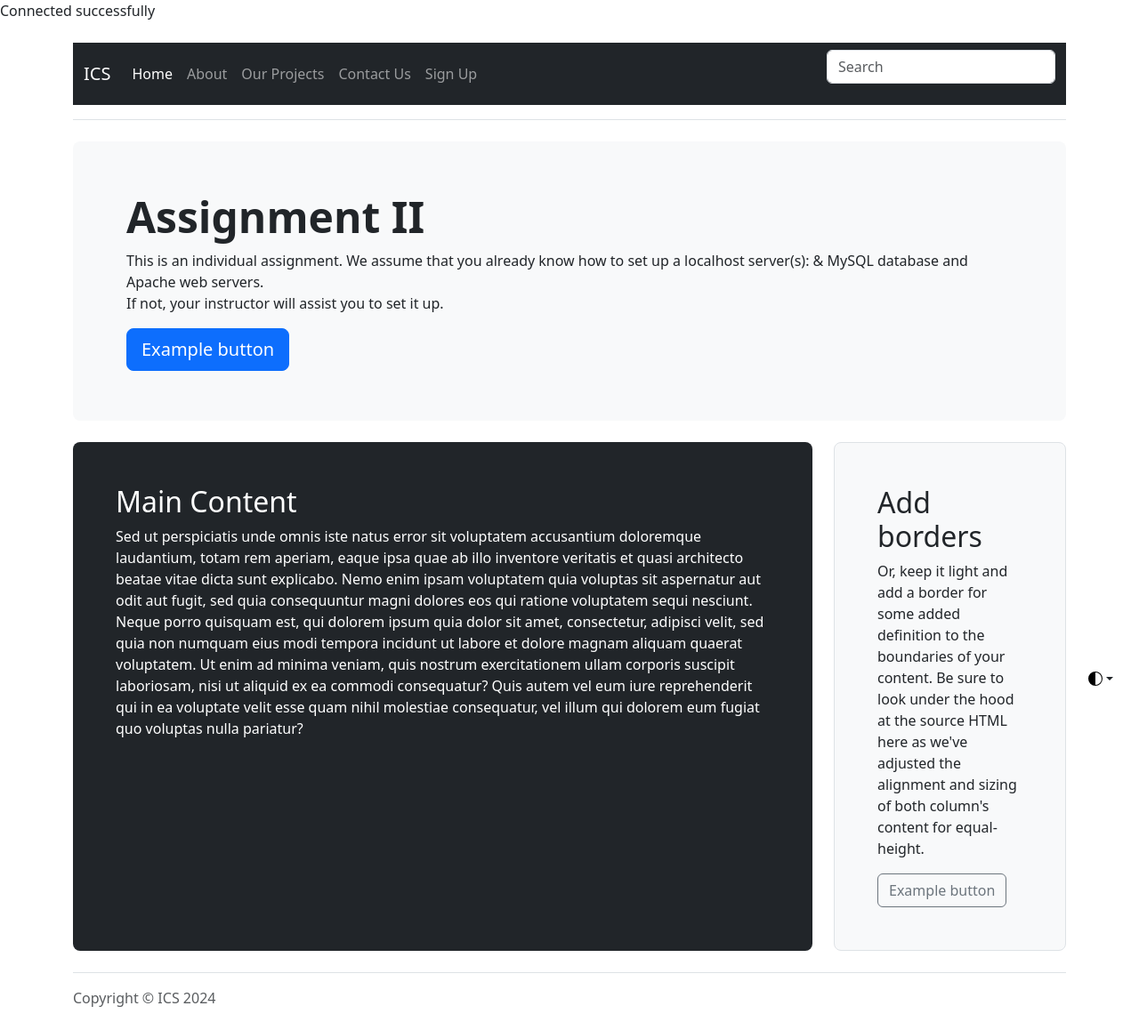
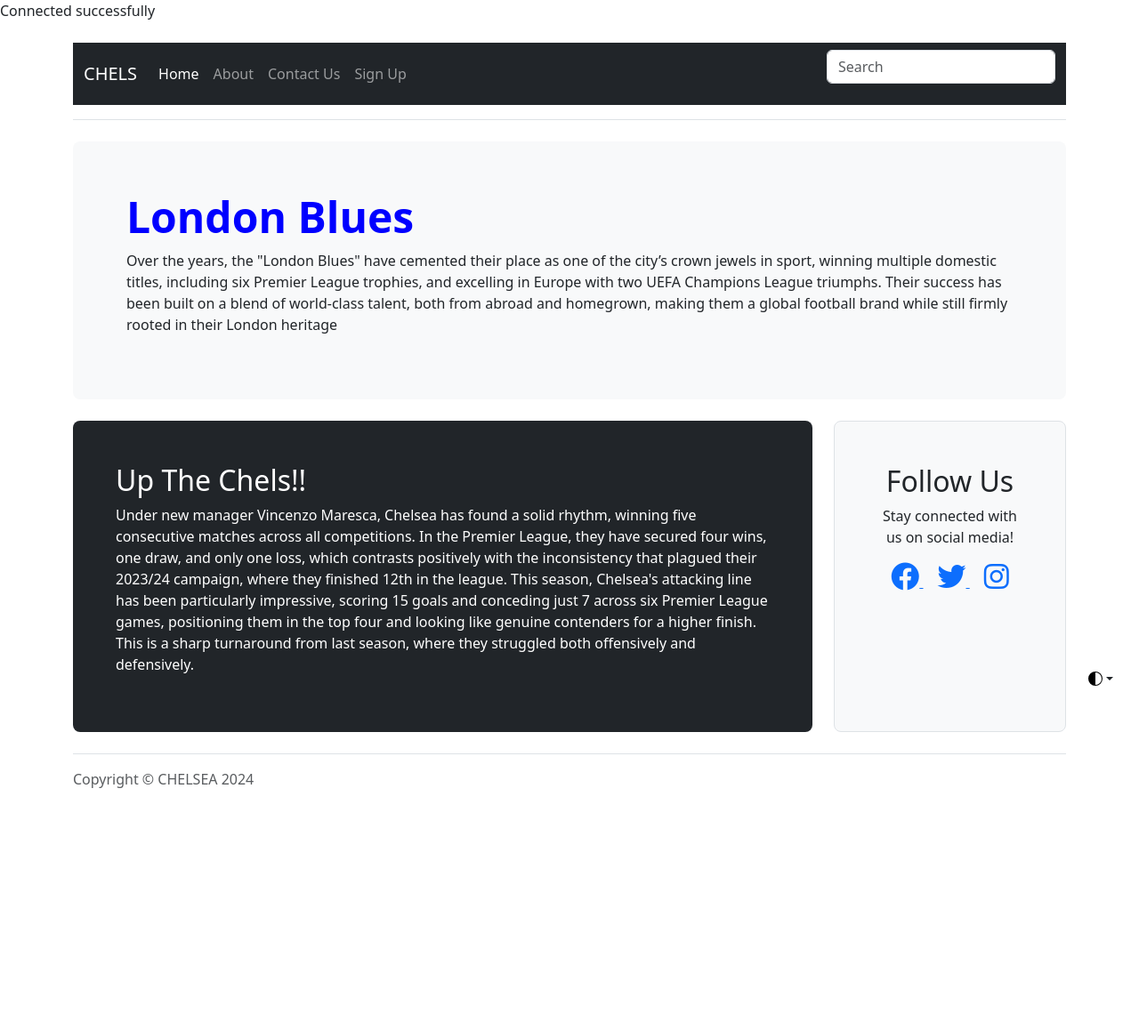
Before and after one commit to patrickmaishn/Iap_assignment, a PHP site: page /phpmailer/ in a window 1280 px wide. Shown: the whole page at 89% size. After the commit the page ends 886 px from the top, so only its background shows below. Run offline with PHP 8.4, Linux system fonts and the light colour scheme.

Commit message:
Modified Index

```diff
--- a/Menus/menus.php
+++ b/Menus/menus.php
@@ -61,7 +61,7 @@ class menus{
       <header class="pb-3 mb-4 border-bottom">
         <nav class="navbar navbar-expand-lg navbar-dark bg-dark" aria-label="Ninth navbar example">
             <div class="container-xl">
-              <a class="navbar-brand" href="./">ICS </a>
+              <a class="navbar-brand" href="./">CHELS</a>
               <button class="navbar-toggler" type="button" data-bs-toggle="collapse" data-bs-target="#navbarsExample07XL" aria-controls="navbarsExample07XL" aria-expanded="false" aria-label="Toggle navigation">
                 <span class="navbar-toggler-icon"></span>
               </button>
@@ -74,9 +74,7 @@ class menus{
                   <li class="nav-item">
                     <a class="nav-link" href="#">About</a>
                   </li>
-                  <li class="nav-item">
-                    <a class="nav-link" href="#">Our Projects</a>
-                  </li>
+
                   <li class="nav-item">
                     <a class="nav-link" href="#">Contact Us</a>
                   </li>
--- a/contents/contents.php
+++ b/contents/contents.php
@@ -5,8 +5,12 @@ class contents{
     <div class="row align-items-md-stretch">
         <div class="col-md-9">
           <div class="h-100 p-5 text-bg-dark rounded-3">
-            <h2>Main Content</h2>
-            <p>Sed ut perspiciatis unde omnis iste natus error sit voluptatem accusantium doloremque laudantium, totam rem aperiam, eaque ipsa quae ab illo inventore veritatis et quasi architecto beatae vitae dicta sunt explicabo. Nemo enim ipsam voluptatem quia voluptas sit aspernatur aut odit aut fugit, sed quia consequuntur magni dolores eos qui ratione voluptatem sequi nesciunt. Neque porro quisquam est, qui dolorem ipsum quia dolor sit amet, consectetur, adipisci velit, sed quia non numquam eius modi tempora incidunt ut labore et dolore magnam aliquam quaerat voluptatem. Ut enim ad minima veniam, quis nostrum exercitationem ullam corporis suscipit laboriosam, nisi ut aliquid ex ea commodi consequatur? Quis autem vel eum iure reprehenderit qui in ea voluptate velit esse quam nihil molestiae consequatur, vel illum qui dolorem eum fugiat quo voluptas nulla pariatur?</p>
+            <h2>Up The Chels!!</h2>
+            <p>Under new manager Vincenzo Maresca, Chelsea has found a solid rhythm, winning five consecutive matches across all competitions. In the Premier League, they have secured four wins, one draw, and only one loss, which contrasts positively with the inconsistency
+            that plagued their 2023/24 campaign, where they finished 12th in the league.
+            This season, Chelsea's attacking line has been particularly impressive, scoring 15 goals and conceding just 7 across six Premier League games, positioning them in the top four and looking like genuine contenders for a higher finish.
+            This is a sharp turnaround from last season, where they struggled both offensively and defensively.
+            </p>
           </div>
         </div>
 
@@ -24,17 +28,24 @@ class contents{
     }
 
     public function side_bar(){
-        ?>
-        <div class="col-md-3">
-          <div class="h-100 p-5 bg-body-tertiary border rounded-3">
-            <h2>Add borders</h2>
-            <p>Or, keep it light and add a border for some added definition to the boundaries of your content. Be sure to look under the hood at the source HTML here as we've adjusted the alignment and sizing of both column's content for equal-height.</p>
-            <button class="btn btn-outline-secondary" type="button">Example button</button>
-          </div>
+      ?>
+      <div class="col-md-3">
+        <div class="h-100 p-5 bg-body-tertiary border rounded-3 text-center">
+          <h2>Follow Us</h2>
+          <p>Stay connected with us on social media!</p>
+          <a href="https://www.facebook.com" target="_blank" class="m-2">
+              <i class="fab fa-facebook fa-2x"></i>
+          </a>
+          <a href="https://www.twitter.com" target="_blank" class="m-2">
+              <i class="fab fa-twitter fa-2x"></i>
+          </a>
+          <a href="https://www.instagram.com" target="_blank" class="m-2">
+              <i class="fab fa-instagram fa-2x"></i>
+          </a>
         </div>
+      </div>
+      </div>
+      <?php
+  }
 
-      </div>
-
-        <?php
-    }
 }
--- a/contents/headings.php
+++ b/contents/headings.php
@@ -4,9 +4,9 @@ class headings{
         ?>
       <div class="p-5 mb-4 bg-body-tertiary rounded-3">
         <div class="container-fluid py-2">
-          <h1 class="display-5 fw-bold">Assignment II</h1>
-          <p class="col-md-12 fs-6">This is an individual assignment. We assume that you already know how to set up a localhost server(s): & MySQL database and Apache web servers.<br>If not, your instructor will assist you to set it up.</p>
-          <button class="btn btn-primary btn-lg" type="button">Example button</button>
+        <h1 class="display-5 fw-bold" style="color: blue;">London Blues</h1>
+          <p class="col-md-12 fs-6">Over the years, the "London Blues" have cemented their place as one of the city’s crown jewels in sport, winning multiple domestic titles, including six Premier League trophies, and excelling in Europe with two UEFA Champions League triumphs. Their success has been built on a blend of world-class talent, both from abroad and homegrown, making them a global football brand while still firmly rooted in their London heritage</p>
+
         </div>
       </div>
         <?php
--- a/layouts/layouts.php
+++ b/layouts/layouts.php
@@ -7,10 +7,12 @@ class layouts{
 <head>
     <meta charset="UTF-8">
     <meta name="viewport" content="width=device-width, initial-scale=1.0">
-    <title>Document</title>
+    <title>Chelsea</title>
 
     <link rel="stylesheet" href="css/bootstrap.min.css">
     <link rel="stylesheet" href="css/custom.css">
+    <link rel="stylesheet" href="https://cdnjs.cloudflare.com/ajax/libs/font-awesome/6.0.0-beta3/css/all.min.css">
+
 
 </head>
 <body>
@@ -20,7 +22,7 @@ class layouts{
         ?>
 
 <footer class="pt-3 mt-4 text-body-secondary border-top">
-Copyright &copy; ICS <?php print date("Y"); ?>
+Copyright &copy; CHELSEA <?php print date("Y"); ?>
       </footer>
     </div>
   </main>
```
